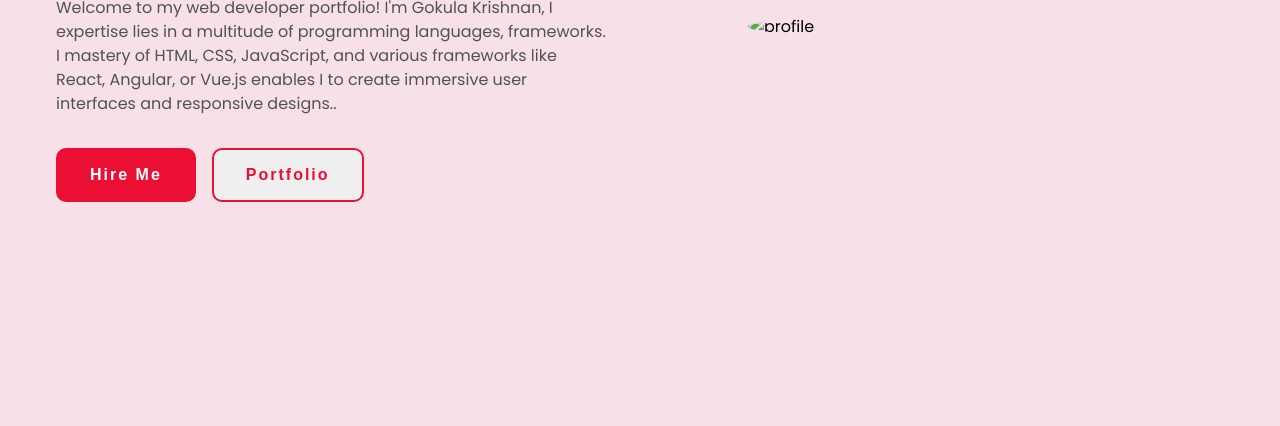
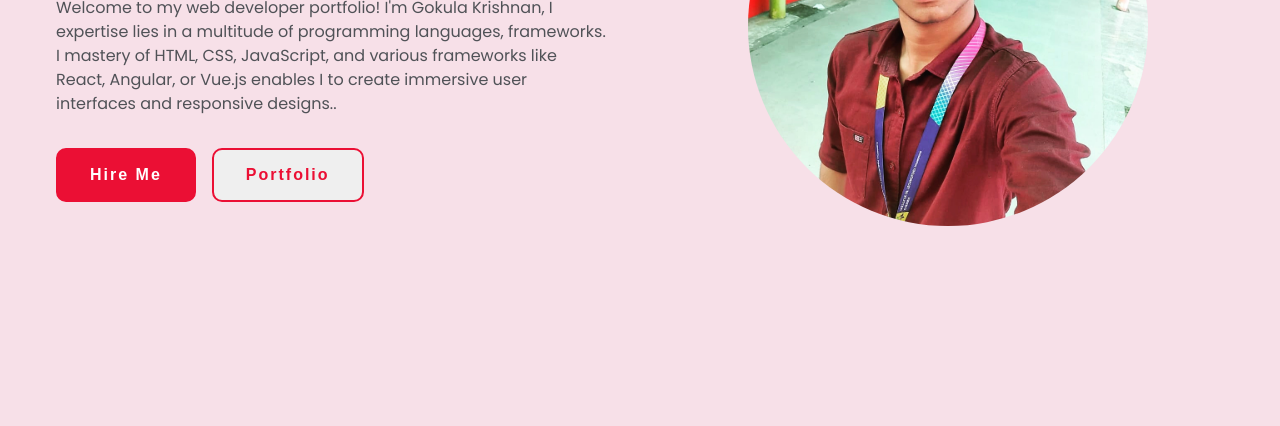
Before and after one commit to GOKULBTECH/My-Portfolio, a plain HTML site: page index.html in a window 1280 px wide. Shown: the part 374-800 px from the top of the page. Drawn offline with nearby package versions, Linux system fonts and the light colour scheme.

Commit message:
index.html

```diff
--- a/index.html
+++ b/index.html
@@ -47,7 +47,7 @@
           </div>
         </div>
         <div class="image">
-          <img src="image/photo.jpg" alt="profile" />
+          <img src="photo.jpg" alt="profile" />
         </div>
       </div>
     </section>
```
